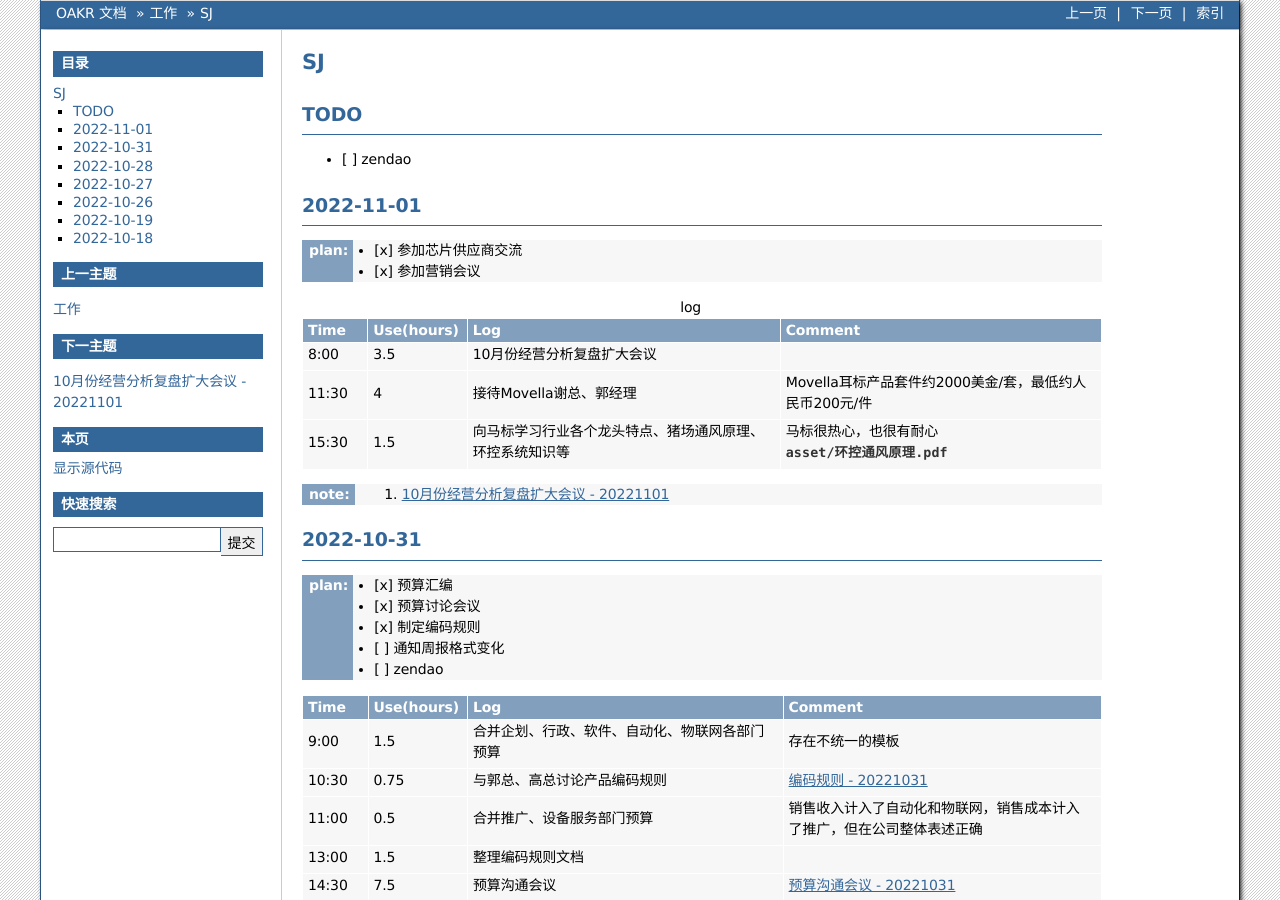
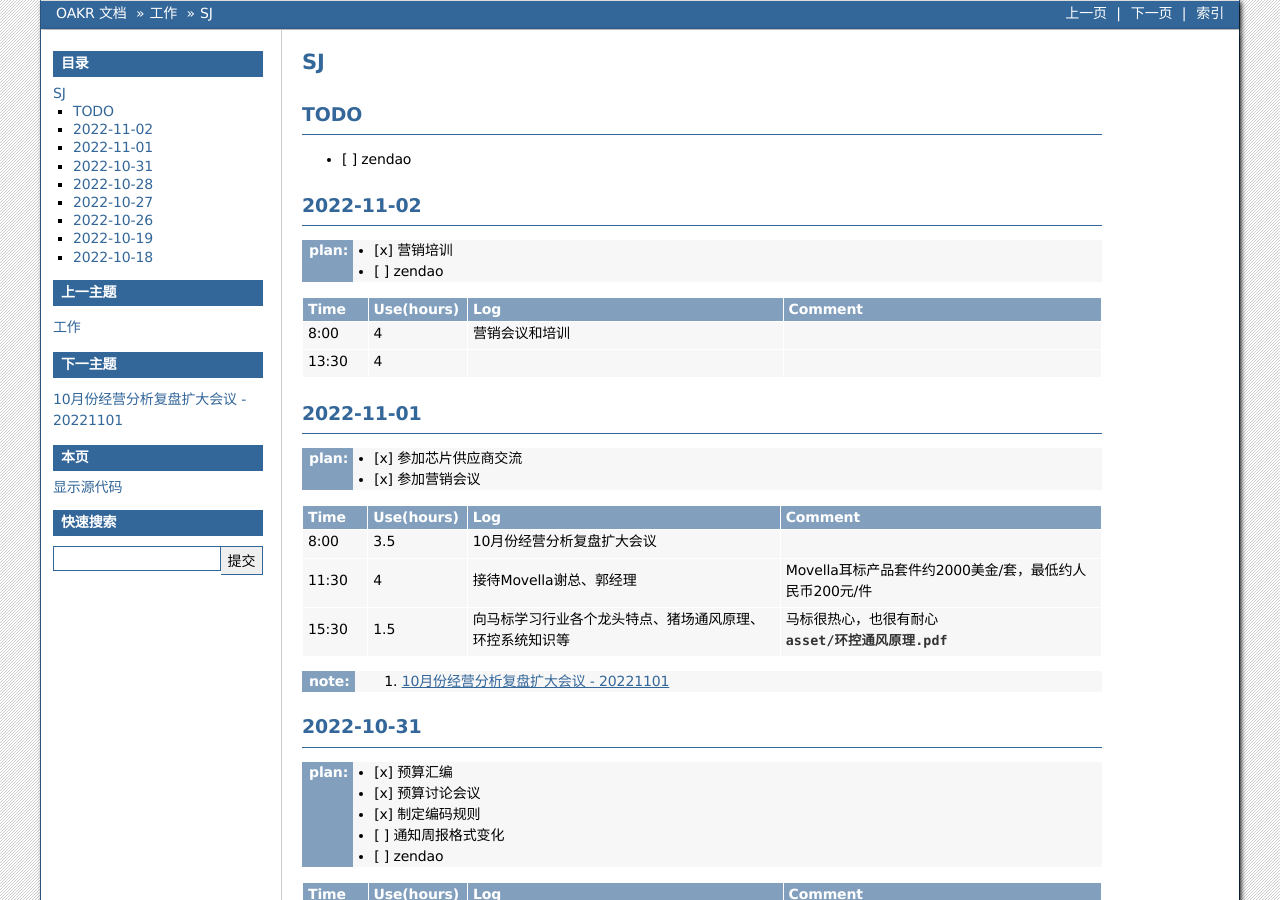
Before and after one commit to cruiurc/cruiurc.github.io, a Sphinx documentation site: the page built from source/work/sj/sj.rst, in a window 1280 px wide and 900 px high. Built offline with Sphinx 7.4.7, drawn with Linux system fonts in a browser that asks for light colours.

Commit message:
20221102 work

```diff
--- a/source/work/sj/sj.rst
+++ b/source/work/sj/sj.rst
@@ -3,6 +3,21 @@ SJ
 TODO
 -----
 - [ ] zendao
+
+2022-11-02
+-----------
+:plan:
+   - [x] 营销培训
+   - [ ] zendao
+
+.. csv-table::
+    :header: "Time", "Use(hours)", "Log", "Comment"
+    :widths: 10, 10, 50, 50
+
+    8:00, 4, 营销会议和培训
+    13:30, 4,
+
+
 2022-11-01
 -----------
 :plan:
--- a/source/work/sj/topic/产品编码规则-20221031.rst
+++ b/source/work/sj/topic/产品编码规则-20221031.rst
@@ -6,8 +6,8 @@
     :widths: 20, 20, 40
 
     1, "S", 固定为"S"，企业代号
-    2, "I", 固定为"I"，企业代号
-    3, "G", 固定为"G"，企业代号
+    2, "G", 固定为"I"，企业代号
+    3, "I", 固定为"G"，企业代号
     4, "0-F"(字符，16进制), ``领域类别``，暂定有“环控”、“饲喂”、“兽医”、“巡检”、“能源计量”、“软件平台”六个类别，如有新类别自增延续
     5, "0-F"(字符，16进制), ``产品类别``，例如“环控”领域包含的产品类别有：“基础版控制器”、“标准版控制器”、“旗舰版控制器”、“传感器”等
     6, "0-F"(字符，16进制), ``预留``，暂不使用，未来作为第5位 ``产品类别``或第6位 ``版本号``的延续
```
Also changed, not shown: other parts of source/work/sj/sj.rst (+1 -1 lines), source/diary/diary.rst (+10 -0 lines).
